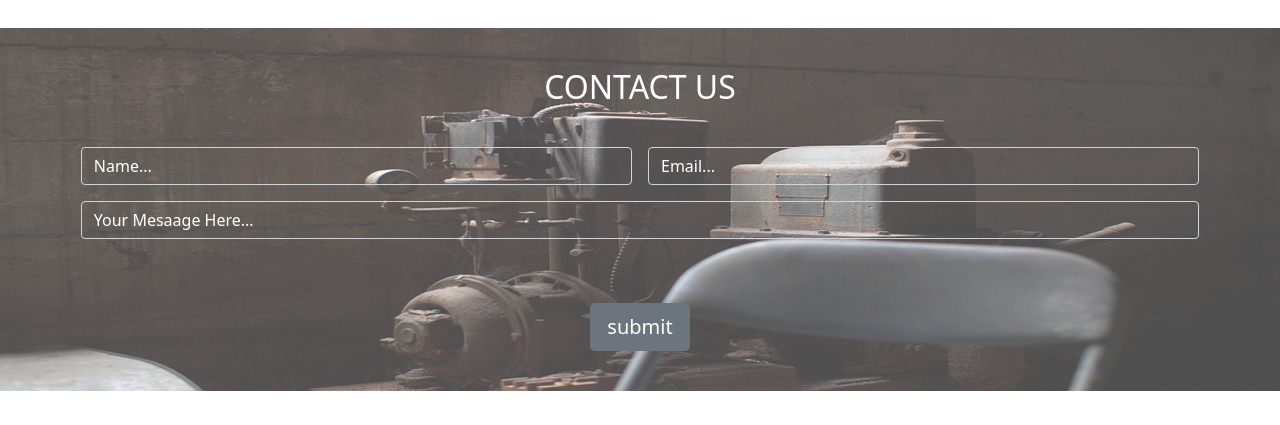
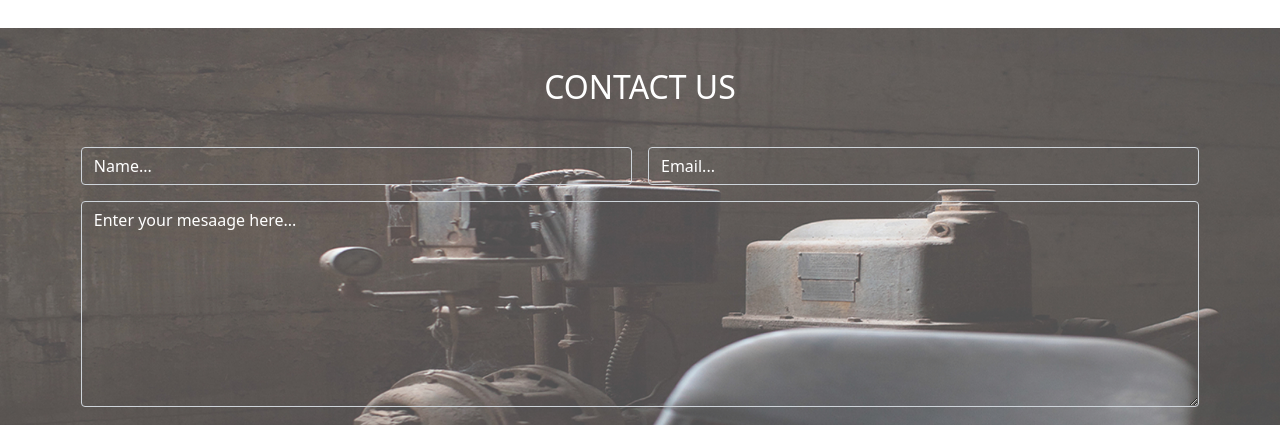
Before and after one commit to RichieOrito/My-Delani-Studio, a plain HTML site: page index.html in a window 1280 px wide. Shown: the part 2163-2588 px from the top of the page. Drawn offline with nearby package versions, Linux system fonts and the light colour scheme.

Commit message:
This commit adds the textarea tags

```diff
--- a/index.html
+++ b/index.html
@@ -123,36 +123,36 @@
       </h2>
       <div class="row g-5">
         <div class="col-md-6 col-lg-3" id="port1">
+          <p id="proj1">Now You See Me!</p>
           <img src="images/work4.jpg" alt="">
-          <p id="proj1">Now You See Me!</p>
         </div>
         <div class="col-md-6 col-lg-3" id="port2">
+          <p id="proj2">Mighty Ontario!</p>
           <img src="images/work3.jpg" alt="">
-          <p id="proj2">Mighty Ontario!</p>
         </div>
         <div class="col-md-6 col-lg-3" id="port3">
+          <p id="proj3">Golden Ice!</p>
           <img src="images/work2.jpg" alt="">
-          <p id="proj3">Golden Ice!</p>
         </div>
         <div class="col-md-6 col-lg-3" id="port4">
+          <p id="proj4">Jim Carrey!</p>
           <img src="images/work1.jpg" alt="">
-          <p id="proj4">Jim Carrey!</p>
         </div>
         <div class="col-md-6 col-lg-3" id="port5">
+          <p id="proj5">Have A Good Day!</p>
           <img src="images/work5.jpg" alt="">
-          <p id="proj5">Have A Good Day!</p>
         </div>
         <div class="col-md-6 col-lg-3" id="port6">
+          <p id="proj6">Media Player!</p>
           <img src="images/work6.jpg" alt="">
-          <p id="proj6">Media Player!</p>
         </div>
         <div class="col-md-6 col-lg-3" id="port7">
+          <p id="proj7">Logo Mock Up!</p>
           <img src="images/work7.jpg" alt="">
-          <p id="proj7">Logo Mock Up!</p>
         </div>
         <div class="col-md-6 col-lg-3" id="port8">
+          <p id="proj8">Giraffe Restaurant!</p>
           <img src="images/work8.jpg" alt="">
-          <p id="proj8">Giraffe Restaurant!</p>
         </div>
       </div>
     </div>
@@ -165,8 +165,7 @@
     </h2>
 
       <form class="contact-form">
-        <div class="row justify-content-center">
-          <!-- <div class="col-md-8 col-lg-7"> -->
+        <div class="row justify-content-center text-white">
             <div class="row g-3">
               <div class="col-md-6">
                 <input type="text" id="name" name="name" class="form-control bg-transparent text-white" placeholder="Name..." required/>
@@ -174,10 +173,9 @@
             <div class="col-md-6">
               <input type="email" id="email" name="email" class="form-control bg-transparent text-white" placeholder="Email..." required/>
             </div>
-            <div class="col-md-12" id="eight">
-              <input type="text" id="message" name="message" rows="8" class="form-control bg-transparent text-white" placeholder="Your Mesaage Here..." required/>
+            <div class="col-md-12"">
+              <textarea id="message" name="message" rows="8" class="form-control bg-transparent text-white" placeholder="Enter your mesaage here..." required/></textarea>
             </div>
-          <!-- </div> -->
           <div class="col-md-12 pt-5 text-center text-white">
             <button type="submit" class="btn btn-secondary btn-lg">submit</button>
           </div>
```
